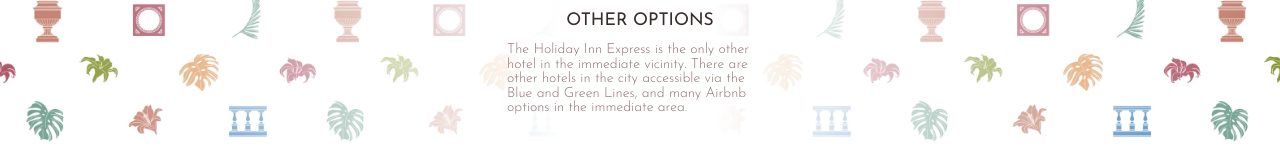
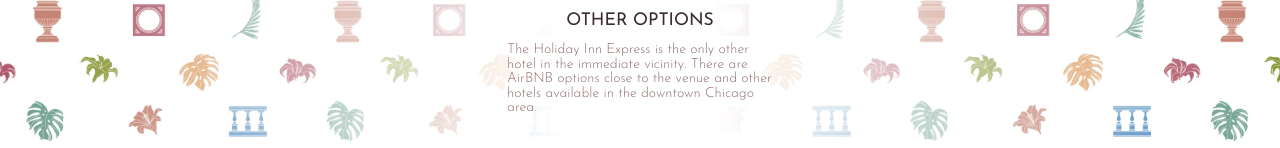
Before and after one commit to linlaucks/linlaucks.github.io, a plain HTML site: page details/lodging/index.html in a window 1280 px wide. Shown: the part 586-734 px from the top of the page. Drawn offline with Linux system fonts and the light colour scheme.

Commit message:
Revise lodging description for clarity
Updated text to clarify lodging options and include AirBNB.

```diff
--- a/details/lodging/index.html
+++ b/details/lodging/index.html
@@ -37,7 +37,7 @@
     <p class="text">Please call the hotel directly at <a href="tel:+17088485000">(708) 848-5000</a> and mention the group name <span class="nowrap">LIN-LAUCKS</span> to reserve a room.</p>
     <div class="btn-row"><a class="btn" href="https://docs.google.com/spreadsheets/d/1QFmiKcckcnm0exjG-5X-32-TmLhfrJid7lpfvUPaens/edit?usp=sharing" target="_blank" rel="noopener">Find a Roommate</a></div>
     <h2 class="sub">OTHER OPTIONS</h2>
-    <p class="text">The Holiday Inn Express is the only other hotel in the immediate vicinity. There are other hotels in the city accessible via the Blue and Green Lines, and many Airbnb options in the immediate area.</p>
+    <p class="text">The Holiday Inn Express is the only other hotel in the immediate vicinity. There are AirBNB options close to the venue and other hotels available in the downtown Chicago area.</p>
   </main>
   </div>
 </body>
```
